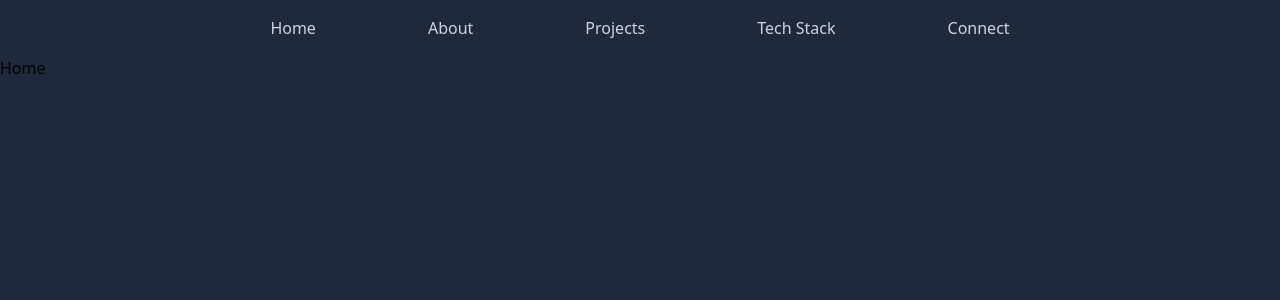
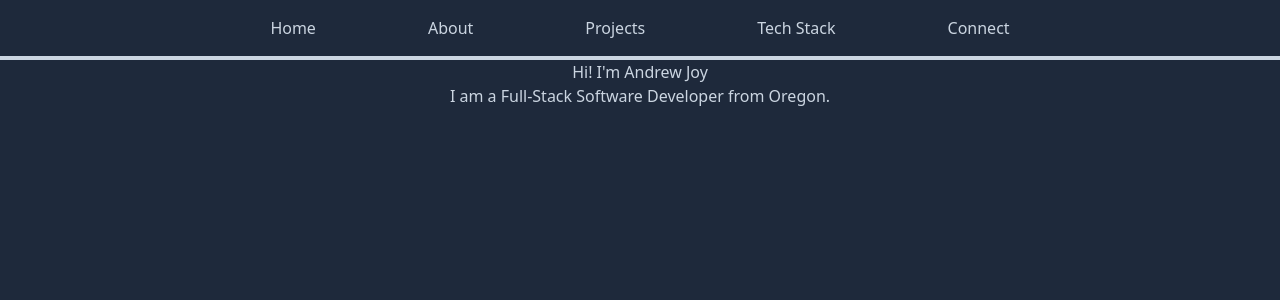
Before and after one commit to ajoy267/portfolio, a React app: page / in a window 1280 px wide. Shown: the top 300 px of the page. Built offline with nearby package versions, Linux system fonts and the light colour scheme.

Commit message:
added an intro

```diff
--- a/src/App.jsx
+++ b/src/App.jsx
@@ -1,12 +1,12 @@
 import './App.css'; /* Global CSS */
 import Header from './components/Layout/Header';
-import Home from './views/Home/Home';
+import Intro from './views/Intro/Intro';
 
 export default function App() {
   return (
     <body>
       <Header />
-      <Home />
+      <Intro />
     </body>
   );
 }
--- a/src/views/Home/Home.jsx
+++ /dev/null
@@ -1,5 +0,0 @@
-import React from 'react';
-
-export default function Home() {
-  return <main>Home</main>;
-}
--- /dev/null
+++ b/src/views/Intro/Intro.jsx
@@ -0,0 +1,12 @@
+import React from 'react';
+
+export default function Intro() {
+  return (
+    <div className="text-slate-300 my-4 border-t-4 border-slate-300">
+      <h1 className="flex justify-center">Hi! I'm Andrew Joy</h1>
+      <p className="flex justify-center">
+        I am a Full-Stack Software Developer from Oregon.
+      </p>
+    </div>
+  );
+}
```
